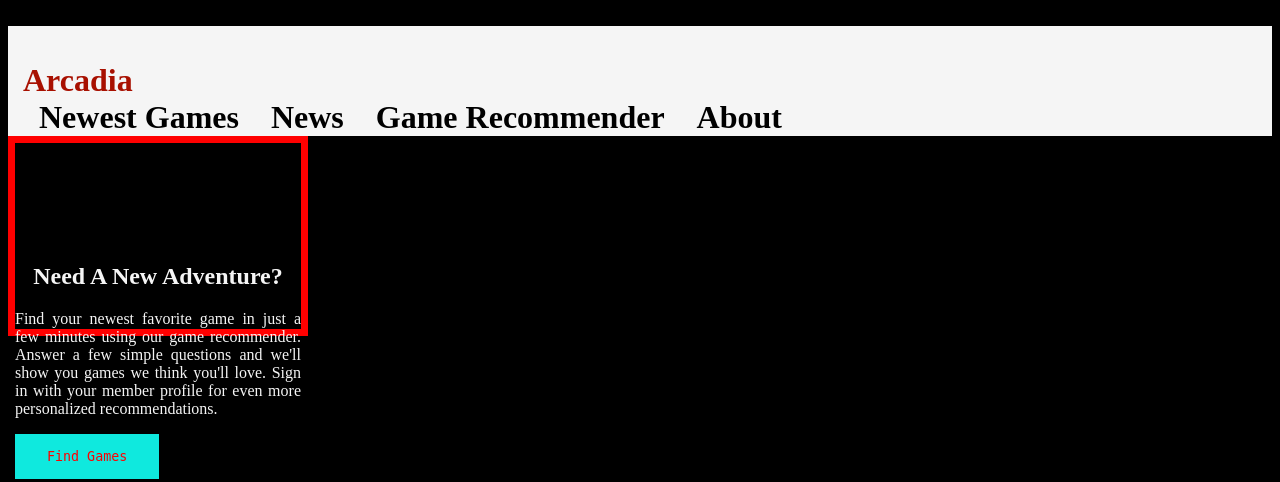
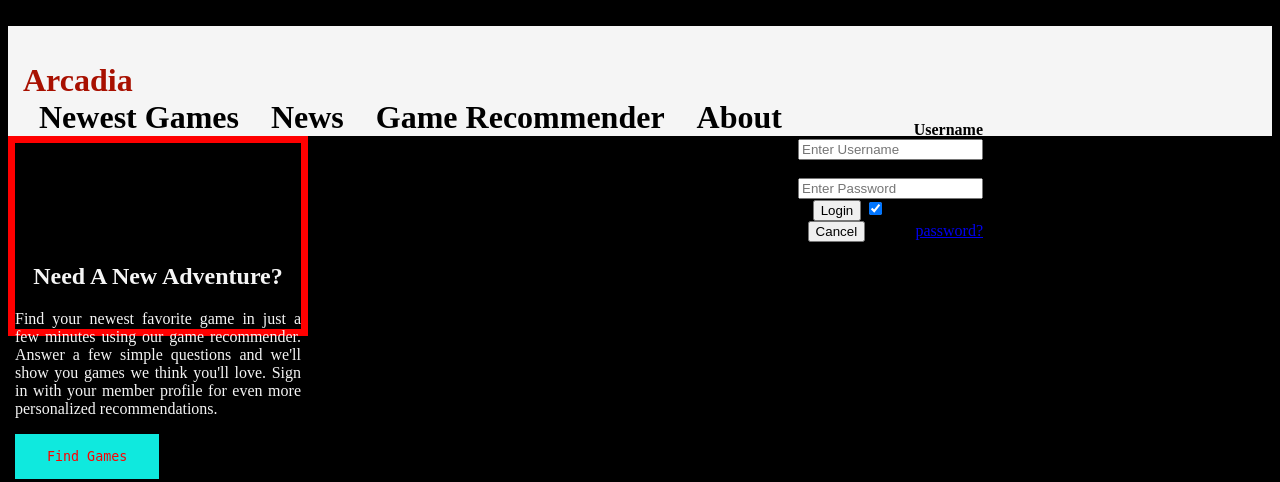
Before and after one commit to K-eli-wtech/CSC289-Group-8, a PHP site: page /arcadia.html in a window 1280 px wide. Shown: the top 482 px of the page. Run offline with PHP 8.4, Linux system fonts and the light colour scheme.

Commit message:
Add login fields and button

```diff
--- a/arcadia/public/arcadia.html
+++ b/arcadia/public/arcadia.html
@@ -14,9 +14,29 @@
                 <li><a href="reviews.html">News</a></li>
                 <li><a href="recommender.html">Game Recommender</a></li>
                 <li><a href="about.html">About</a></li>
-                <!--<li><button class ="login" type="button" onclick="window.location.href = 'location';">Login</button> </li> -->
               </ul>
               </h1>
+              <body><form action="/action_page.php" method="post">
+                <!--<div class="imgcontainer">
+                  <img src="img_avatar2.png" alt="Avatar" class="avatar">
+                </div>-->
+
+                <div class="loginContainer">
+                  <label for="uname"><b>Username</b></label>
+                  <input type="text" placeholder="Enter Username" name="uname" required>
+
+                  <label for="psw"><b>Password</b></label>
+                  <input type="password" placeholder="Enter Password" name="psw" required>
+
+                  <button type="submit">Login</button>
+                  <label>
+                    <input type="checkbox" checked="checked" name="remember"> Remember me
+                  </label>
+                  <button type="button" class="cancelbtn">Cancel</button>
+                  <span class="psw">Forgot <a href="#">password?</a></span>
+                </div>
+              </form>
+              </body>
         </div>
     <body>
         <div class="gameGenContainer">
--- a/arcadia/public/arcadiastyle.css
+++ b/arcadia/public/arcadiastyle.css
@@ -32,6 +32,13 @@
   background-color: whitesmoke;
   color: #a81000;
   padding: 15px;
+}
+
+.loginContainer {
+float: left;
+width: 15%;
+color:black;
+text-align: right;
 }
 
 .navigation_bar {
```
Also changed, not shown: 1 other file.
